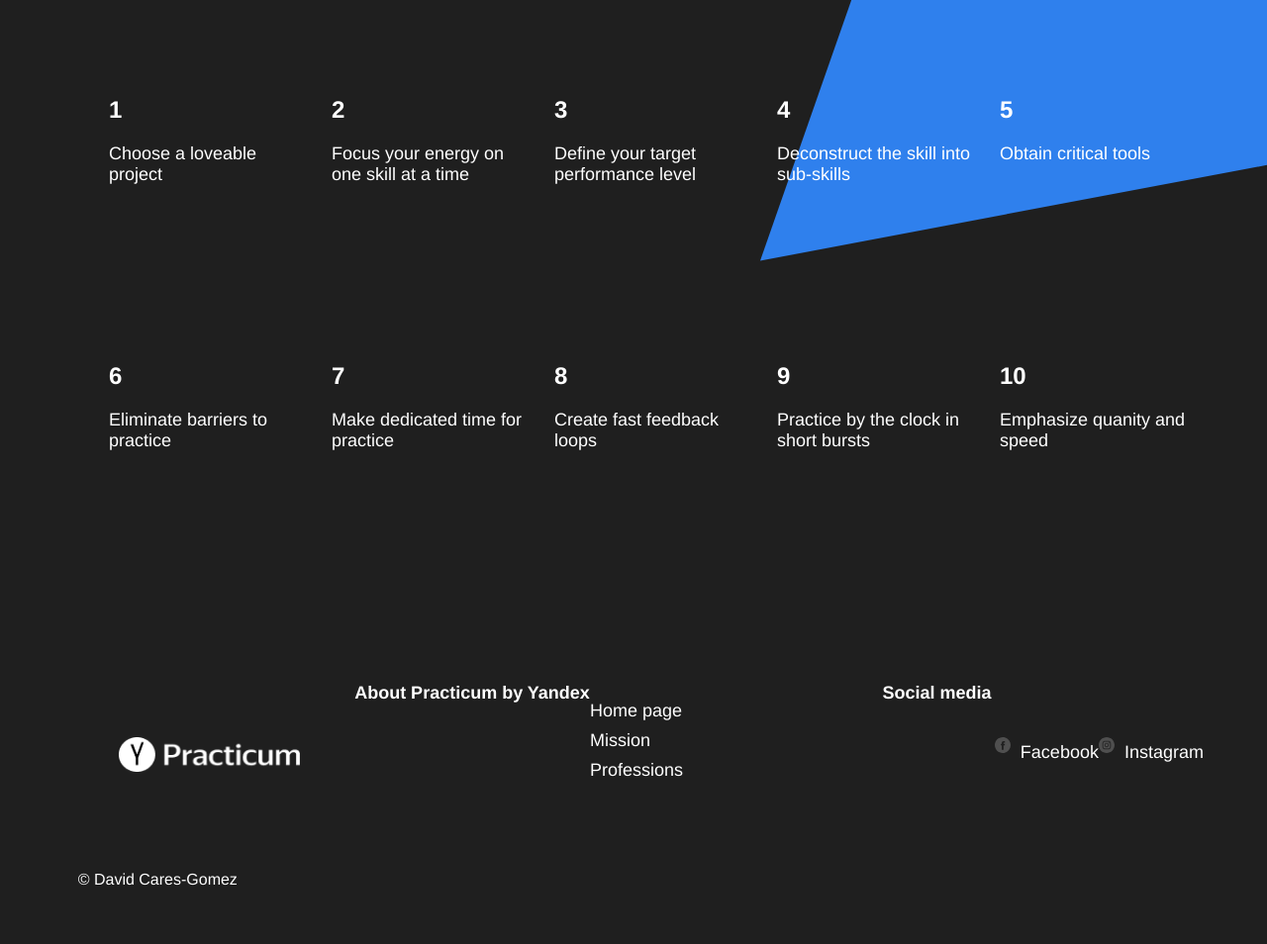
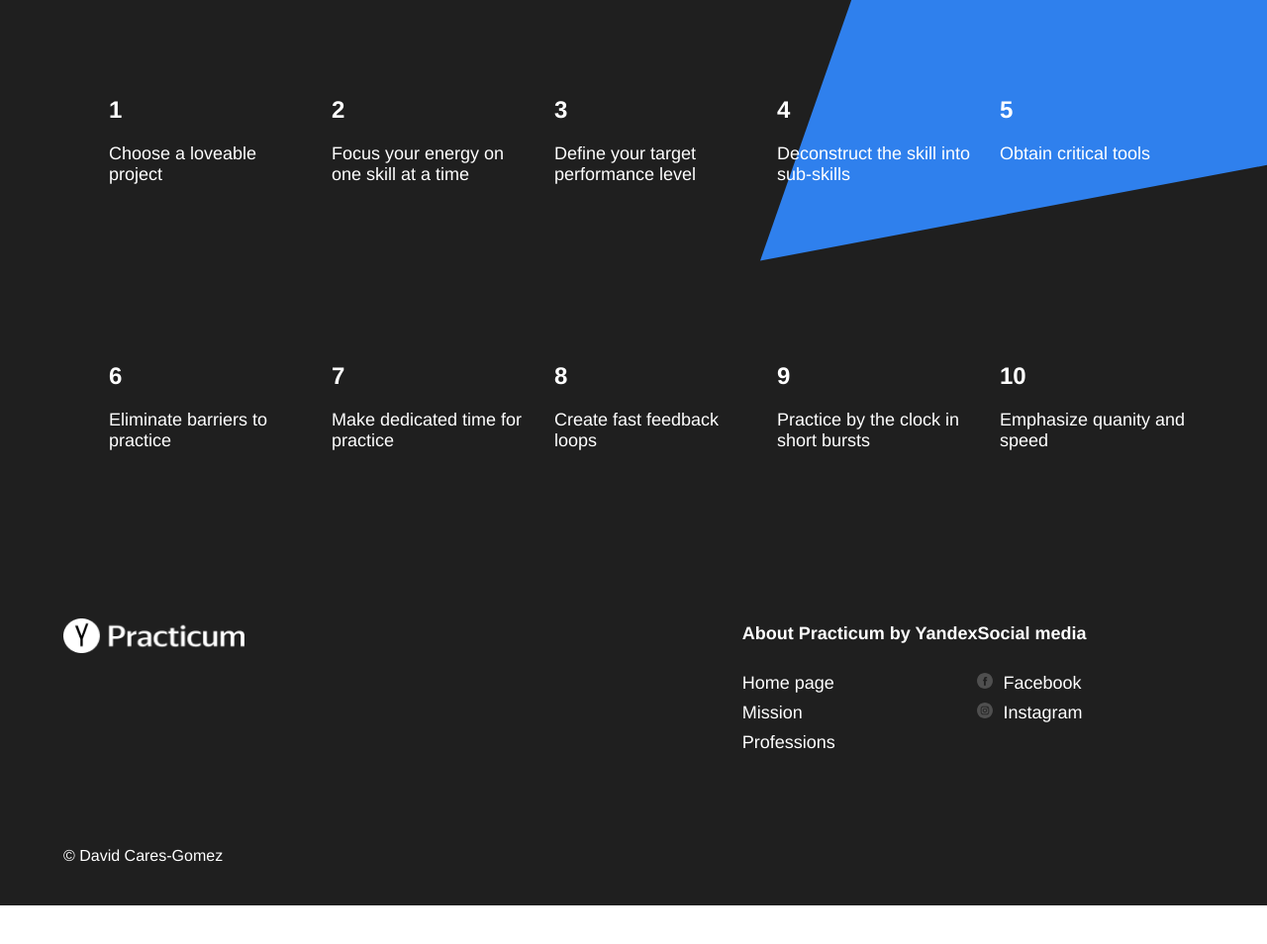
Before and after one commit to caresd2021/web_project_1, a plain HTML site: page index.html in a window 1280 px wide. Shown: the part 3665-4619 px from the top of the page at 99% size. After the commit the page ends 4580 px from the top, so only its background shows below. Drawn offline with Linux system fonts and the light colour scheme.

Commit message:
7/25 final

```diff
--- a/index.html
+++ b/index.html
@@ -142,25 +142,23 @@
     </main>
     <footer class="footer">
       <div class="footer__columns">
-        <div class="footer__columns footer__columns__content_copyright">
-          <img class="footer__columns logo_place_footer" src="images/logo_place_footer.png">
-          <p class="footer__columns footer__author">&#169; David Cares-Gomez</p>
+        <div class="footer__columns__content_copyright">
+          <img class="logo_place_footer" src="images/logo_place_footer.png">
+          <p class="footer__author">&#169; David Cares-Gomez</p>
         </div>
-        <nav class="footer__columns footer__columns__content_about">
-          <h2 class="footer__columns__content_about footer__column-heading">About Practicum by Yandex</h2>
+        <nav class="footer__columns__content_about">
           <ul class="footer__columns__content_about footer__list">
+            <li><h2 class="footer__columns__content_about footer__column-heading">About Practicum by Yandex</h2></li>
             <li><a class="footer__list" href="#">Home page</a></li>
             <li><a class="footer__list" href="#">Mission</a></li>
             <li><a class="footer__list" href="#">Professions</a></li>
           </ul>
         </nav>
-        <div class="footer__columns footer__columns__content_social">
-          <h2 class="footer__columns footer__columns__content_social footer__column-heading">Social media</h2>
-          <ul class="footer__columns footer__columns__content_social footer__list">
-            <li><a href="#"><img class="footer__columns__content_social footer__list footer__social-icons" src="images/facebook_white.svg " alt="Instagram Icon"></a></li>
-            <li><a class="footer__columns__content_social footer__list footer__column-link" href="#">Facebook</a></li>
-            <li><a href="#"><img class="footer__columns__content_social footer__list footer__social-icons" src="images/instagram_white.svg" alt="Instagram Icon"></a></li>
-            <li><a class="footer__columns__content_social footer__list footer__column-link" href="#">Instagram</a></li>
+        <div class="footer__columns__content_social">
+          <ul class=" footer__columns__content_social footer__list">
+            <li><h2 class="footer__column-heading">Social media</h2></li>
+            <li><a href="#"><img class="footer__social-icons" src="images/facebook_white.svg " alt="Facebook Icon"></a><a class="footer__column-link" href="#">Facebook</a></li>
+            <li><a href="#"><img class="footer__social-icons" src="images/instagram_white.svg" alt="Instagram Icon"></a><a class="footer__column-link" href="#">Instagram</a></li>
           </ul>
         </div>
       </div>
--- a/styles/style.css
+++ b/styles/style.css
@@ -301,30 +301,38 @@
 }
 
 .footer__columns__content_copyright {
+  flex-basis: 711px;
+  flex: 3;
   display: flex;
-  flex-wrap: wrap;
+  justify-content: space-between;
   flex-direction: column;
-  justify-content: flex-end;
-  flex-basis: 711px;
+}
+
+.footer__columns__content_about {
+  margin: 0;
+  padding: 0;
+  flex: 1;
+  display: flex;
+  flex-direction: column;
+}
+
+.footer__columns__content_social {
+  margin: 0;
+  padding: 0;
+  flex: 1;
+  display: flex;
+  flex-direction: column;
 }
 
 .logo_place_footer {
   width: 183px;
   height: 35px;
-  top: 0px;
-  left: 0px;
 }
 
 .footer__author {
+  margin: 0;
+  padding: 0;
   color: white;
-  flex-direction: column;
-  justify-content: flex-end;
-}
-
-.footer__columns__content_social {
-  display: flex;
-  flex-direction: row;
-  justify-content: flex-end;
 }
 
 .footer__column-heading {
@@ -335,6 +343,7 @@
   font-weight: bold;
   color: white;
   margin-bottom: 20px;
+  white-space: nowrap;
 }
 
 .footer__list {
```
